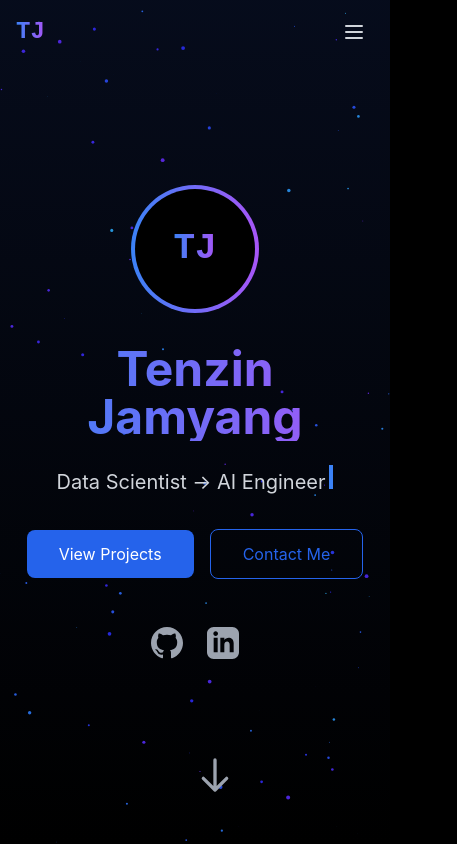
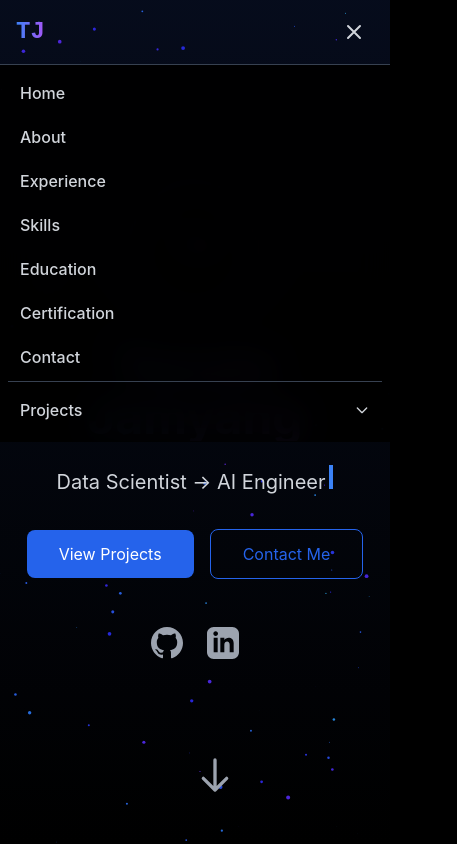
Before and after one commit to tenzin2019/data-ai-engineer-transition, a React (Vite) app in the folder phase-4-portfolio-resume/portfolio-site/: page / in a window 390 px wide. Both pictures are taken after a click on the button 354 px from the left and 32 px from the top of the page. Shown: the top 844 px of the page, 457 px wide, since content can reach past the window. Built offline with nearby package versions, Linux system fonts and the light colour scheme.

Commit message:
fix: issue with hamburger menu navigation issue

```diff
--- a/phase-4-portfolio-resume/portfolio-site/src/components/Experience.jsx
+++ b/phase-4-portfolio-resume/portfolio-site/src/components/Experience.jsx
@@ -72,7 +72,51 @@ const Experience = () => {
         <h2 className="text-4xl font-bold text-center mb-12 bg-gradient-to-r from-blue-500 to-purple-500 text-transparent bg-clip-text">
           Career Journey
         </h2>
-        <div className="relative" ref={timelineRef}>
+
+        {/* Mobile-first timeline layout */}
+        <div className="space-y-8 md:hidden">
+          {experiences.map((exp, index) => (
+            <div
+              key={index}
+              className="timeline-item opacity-0 bg-gray-900 rounded-lg p-6 transform transition-all duration-300 hover:scale-105 hover:shadow-xl"
+            >
+              <div className="flex flex-col space-y-3">
+                <div className="flex flex-col sm:flex-row sm:items-center sm:justify-between">
+                  <h3 className="text-xl font-bold text-white">{exp.title}</h3>
+                  <span className="text-sm text-blue-400 mt-1 sm:mt-0">{exp.period}</span>
+                </div>
+                <h4 className="text-lg text-gray-300">{exp.company}</h4>
+                <p className="text-gray-400 text-sm">{exp.location}</p>
+                {exp.description && (
+                  <p className="text-gray-400">{exp.description}</p>
+                )}
+                {exp.achievements.length > 0 && (
+                  <ul className="space-y-2 mt-4">
+                    {exp.achievements.map((achievement, idx) => (
+                      <li key={idx} className="flex items-start">
+                        <svg
+                          className="w-4 h-4 text-blue-500 mr-2 mt-1 flex-shrink-0"
+                          fill="none"
+                          strokeLinecap="round"
+                          strokeLinejoin="round"
+                          strokeWidth="2"
+                          viewBox="0 0 24 24"
+                          stroke="currentColor"
+                        >
+                          <path d="M9 12l2 2 4-4m6 2a9 9 0 11-18 0 9 9 0 0118 0z" />
+                        </svg>
+                        <span className="text-gray-300 text-sm">{achievement}</span>
+                      </li>
+                    ))}
+                  </ul>
+                )}
+              </div>
+            </div>
+          ))}
+        </div>
+
+        {/* Desktop timeline layout */}
+        <div className="relative hidden md:block" ref={timelineRef}>
           {/* Timeline line */}
           <div className="absolute left-1/2 transform -translate-x-1/2 h-full w-0.5 bg-gradient-to-b from-blue-500 to-purple-500" />
 
@@ -92,7 +136,11 @@ const Experience = () => {
                       <span className="text-sm text-blue-400">{exp.period}</span>
                     </div>
                     <h4 className="text-lg text-gray-300 mb-2">{exp.company}</h4>
+                    <p className="text-gray-400 mb-4">{exp.location}</p>
+                    {exp.description && (
                       <p className="text-gray-400 mb-4">{exp.description}</p>
+                    )}
+                    {exp.achievements.length > 0 && (
                       <ul className="space-y-2">
                         {exp.achievements.map((achievement, idx) => (
                           <li key={idx} className="flex items-start">
@@ -111,6 +159,7 @@ const Experience = () => {
                           </li>
                         ))}
                       </ul>
+                    )}
                   </div>
                 </div>
                 {/* Timeline dot */}
--- a/phase-4-portfolio-resume/portfolio-site/src/components/Navbar.jsx
+++ b/phase-4-portfolio-resume/portfolio-site/src/components/Navbar.jsx
@@ -3,6 +3,8 @@ import { useState, useEffect } from 'react';
 const Navbar = () => {
   const [isScrolled, setIsScrolled] = useState(false);
   const [isProjectsOpen, setIsProjectsOpen] = useState(false);
+  const [isMobileMenuOpen, setIsMobileMenuOpen] = useState(false);
+  const [isMobileProjectsOpen, setIsMobileProjectsOpen] = useState(false);
 
   useEffect(() => {
     const handleScroll = () => {
@@ -17,10 +19,52 @@ const Navbar = () => {
     setIsProjectsOpen(!isProjectsOpen);
   };
 
+  const handleMobileProjectsClick = (e) => {
+    e.preventDefault();
+    setIsMobileProjectsOpen(!isMobileProjectsOpen);
+  };
+
   const handleProjectLinkClick = (sectionId) => {
+    console.log('Project link clicked:', sectionId);
     setIsProjectsOpen(false);
-    document.getElementById(sectionId)?.scrollIntoView({ behavior: 'smooth' });
+    setIsMobileMenuOpen(false);
+    setIsMobileProjectsOpen(false);
+    const element = document.getElementById(sectionId);
+    if (element) {
+      element.scrollIntoView({ behavior: 'smooth' });
+    } else {
+      console.log('Element not found:', sectionId);
+    }
   };
+
+  const handleNavLinkClick = (sectionId) => {
+    console.log('Nav link clicked:', sectionId);
+    setIsMobileMenuOpen(false);
+    setIsMobileProjectsOpen(false);
+    const element = document.getElementById(sectionId);
+    if (element) {
+      element.scrollIntoView({ behavior: 'smooth' });
+    } else {
+      console.log('Element not found:', sectionId);
+    }
+  };
+
+  const toggleMobileMenu = () => {
+    console.log('Toggle mobile menu');
+    setIsMobileMenuOpen(!isMobileMenuOpen);
+    setIsProjectsOpen(false);
+  };
+
+  // Navigation items with correct lowercase IDs
+  const navItems = [
+    { name: 'Home', id: 'home' },
+    { name: 'About', id: 'about' },
+    { name: 'Experience', id: 'experience' },
+    { name: 'Skills', id: 'skills' },
+    { name: 'Education', id: 'education' },
+    { name: 'Certification', id: 'certification' },
+    { name: 'Contact', id: 'contact' }
+  ];
 
   return (
     <nav className={`fixed w-full z-50 transition-all duration-300 ${
@@ -39,15 +83,16 @@ const Navbar = () => {
             </a>
           </div>
 
+          {/* Desktop Navigation */}
           <div className="hidden md:block">
             <div className="ml-10 flex items-baseline space-x-8">
-              {['Home', 'About', 'Experience', 'Skills', 'Education', 'Certification', 'Contact'].map((item) => (
+              {navItems.map((item) => (
                 <a
-                  key={item}
-                  href={`#${item.toLowerCase()}`}
+                  key={item.name}
+                  href={`#${item.id}`}
                   className="text-gray-300 hover:text-white px-3 py-2 text-sm font-medium transition-colors duration-200"
                 >
-                  {item}
+                  {item.name}
                 </a>
               ))}
 
@@ -70,7 +115,7 @@ const Navbar = () => {
 
                 {/* Dropdown Menu */}
                 {isProjectsOpen && (
-                  <div className="absolute top-full left-0 mt-2 w-48 bg-gray-900 rounded-lg shadow-xl border border-gray-700 py-2">
+                  <div className="absolute top-full left-0 mt-2 w-48 bg-gray-900 rounded-lg shadow-xl border border-gray-700 py-2 z-50">
                     <button
                       onClick={() => handleProjectLinkClick('projects')}
                       className="block w-full text-left px-4 py-2 text-sm text-gray-300 hover:text-white hover:bg-gray-800 transition-colors duration-200"
@@ -91,20 +136,83 @@ const Navbar = () => {
 
           {/* Mobile menu button */}
           <div className="md:hidden">
-            <button className="text-gray-300 hover:text-white p-2">
-              <svg className="w-6 h-6" fill="none" stroke="currentColor" viewBox="0 0 24 24">
-                <path strokeLinecap="round" strokeLinejoin="round" strokeWidth="2" d="M4 6h16M4 12h16M4 18h16" />
-              </svg>
+            <button
+              onClick={toggleMobileMenu}
+              className="text-gray-300 hover:text-white p-2 transition-colors duration-200"
+            >
+              {isMobileMenuOpen ? (
+                <svg className="w-6 h-6" fill="none" stroke="currentColor" viewBox="0 0 24 24">
+                  <path strokeLinecap="round" strokeLinejoin="round" strokeWidth="2" d="M6 18L18 6M6 6l12 12" />
+                </svg>
+              ) : (
+                <svg className="w-6 h-6" fill="none" stroke="currentColor" viewBox="0 0 24 24">
+                  <path strokeLinecap="round" strokeLinejoin="round" strokeWidth="2" d="M4 6h16M4 12h16M4 18h16" />
+                </svg>
+              )}
             </button>
           </div>
         </div>
       </div>
 
-      {/* Click outside to close dropdown */}
+      {/* Mobile Menu Overlay */}
+      {isMobileMenuOpen && (
+        <div className="md:hidden relative z-50">
+          <div className="px-2 pt-2 pb-3 space-y-1 bg-black/95 backdrop-blur-lg border-t border-gray-700">
+            {navItems.map((item) => (
+              <button
+                key={item.name}
+                onClick={() => handleNavLinkClick(item.id)}
+                className="block w-full text-left text-gray-300 hover:text-white px-3 py-2 text-base font-medium transition-colors duration-200"
+              >
+                {item.name}
+              </button>
+            ))}
+
+            {/* Mobile Projects Dropdown */}
+            <div className="border-t border-gray-700 pt-2">
+              <button
+                onClick={handleMobileProjectsClick}
+                className="block w-full text-left text-gray-300 hover:text-white px-3 py-2 text-base font-medium transition-colors duration-200 flex items-center justify-between"
+              >
+                Projects
+                <svg
+                  className={`w-4 h-4 transition-transform duration-200 ${isMobileProjectsOpen ? 'rotate-180' : ''}`}
+                  fill="none"
+                  stroke="currentColor"
+                  viewBox="0 0 24 24"
+                >
+                  <path strokeLinecap="round" strokeLinejoin="round" strokeWidth="2" d="M19 9l-7 7-7-7" />
+                </svg>
+              </button>
+
+              {isMobileProjectsOpen && (
+                <div className="pl-4 space-y-1">
+                  <button
+                    onClick={() => handleProjectLinkClick('projects')}
+                    className="block w-full text-left px-3 py-2 text-sm text-gray-400 hover:text-white transition-colors duration-200"
+                  >
+                    AI Engineering Projects
+                  </button>
+                  <button
+                    onClick={() => handleProjectLinkClick('genai-projects')}
+                    className="block w-full text-left px-3 py-2 text-sm text-gray-400 hover:text-white transition-colors duration-200"
+                  >
+                    GenAI Projects
+                  </button>
+                </div>
+              )}
+            </div>
+          </div>
+        </div>
+      )}
+
+      {/* Click outside to close dropdowns - only for desktop projects dropdown */}
       {isProjectsOpen && (
         <div
           className="fixed inset-0 z-40"
-          onClick={() => setIsProjectsOpen(false)}
+          onClick={() => {
+            setIsProjectsOpen(false);
+          }}
         />
       )}
     </nav>
```
Lines whose indentation alone changed are shown as unchanged.
